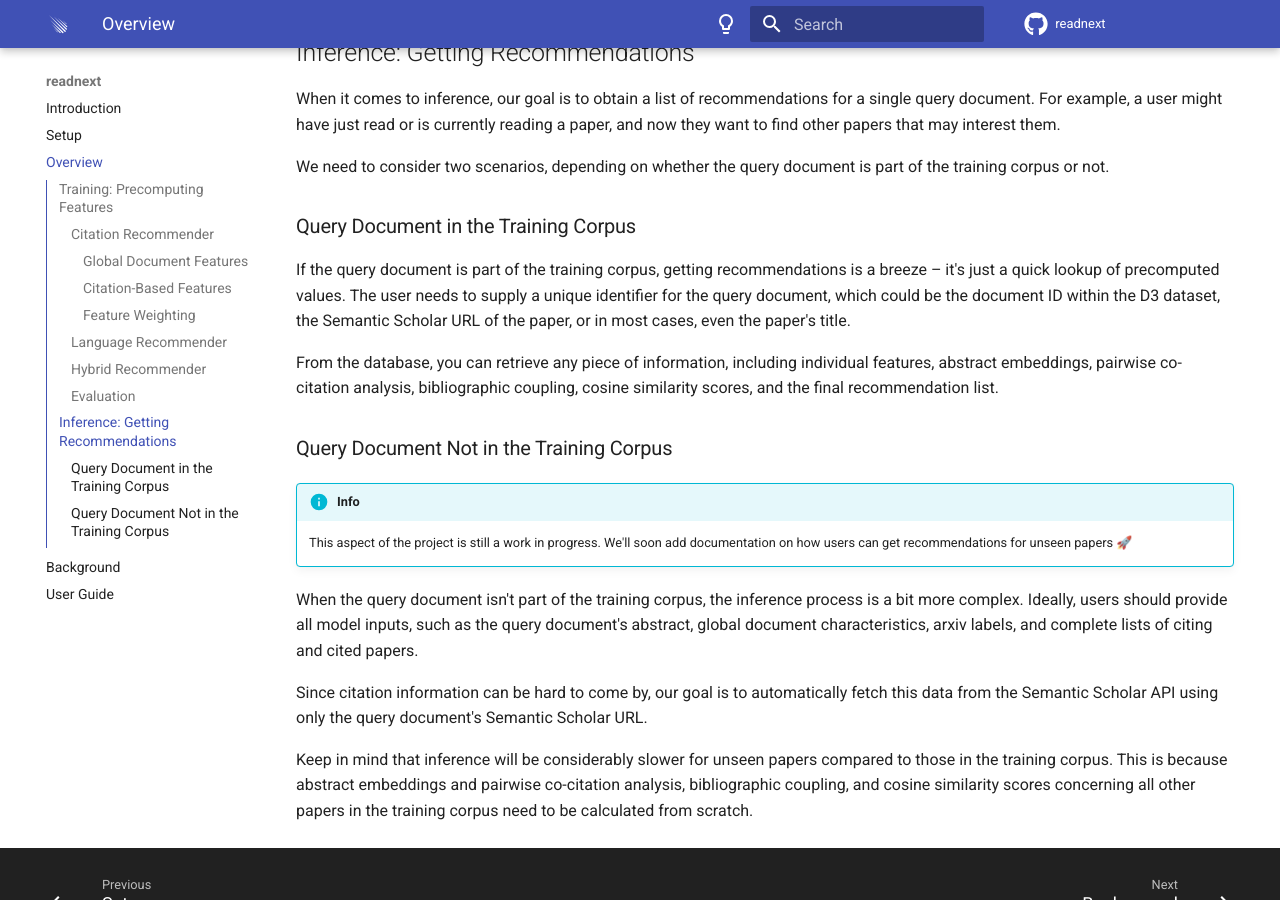
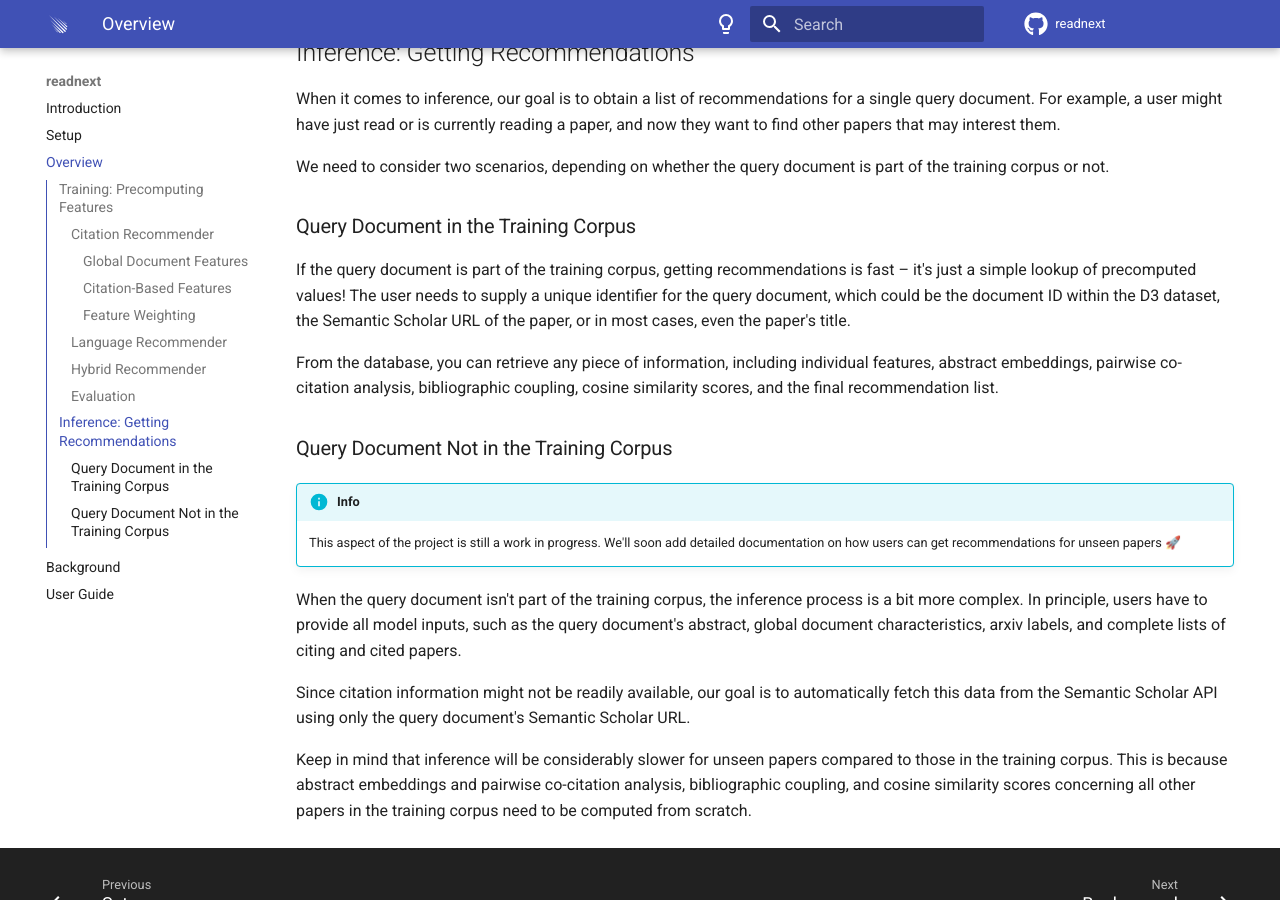
Before and after one commit to joel-beck/readnext, an MkDocs documentation site: the page built from docs/overview.md, in a window 1280 px wide and 900 px high, scrolled down 2554 px. Built offline with MkDocs 1.6.1 and Material for MkDocs 9.7.7, drawn with Linux system fonts in a browser that asks for light colours; comment, search, counter and statistics services are not loaded.

Commit message:
updated docs

```diff
--- a/docs/overview.md
+++ b/docs/overview.md
@@ -79,7 +79,7 @@ We need to consider two scenarios, depending on whether the query document is pa
 
 ### Query Document in the Training Corpus
 
-If the query document is part of the training corpus, getting recommendations is a breeze – it's just a quick lookup of precomputed values.
+If the query document is part of the training corpus, getting recommendations is fast – it's just a simple lookup of precomputed values!
 The user needs to supply a unique identifier for the query document, which could be the document ID within the D3 dataset, the Semantic Scholar URL of the paper, or in most cases, even the paper's title.
 
 From the database, you can retrieve any piece of information, including individual features, abstract embeddings, pairwise co-citation analysis, bibliographic coupling, cosine similarity scores, and the final recommendation list.
@@ -89,12 +89,12 @@ From the database, you can retrieve any piece of information, including individu
 !!! info
 
     This aspect of the project is still a work in progress.
-    We'll soon add documentation on how users can get recommendations for unseen papers 🚀
+    We'll soon add detailed documentation on how users can get recommendations for unseen papers 🚀
 
 When the query document isn't part of the training corpus, the inference process is a bit more complex.
-Ideally, users should provide all model inputs, such as the query document's abstract, global document characteristics, arxiv labels, and complete lists of citing and cited papers.
+In principle, users have to provide all model inputs, such as the query document's abstract, global document characteristics, arxiv labels, and complete lists of citing and cited papers.
 
-Since citation information can be hard to come by, our goal is to automatically fetch this data from the Semantic Scholar API using only the query document's Semantic Scholar URL.
+Since citation information might not be readily available, our goal is to automatically fetch this data from the Semantic Scholar API using only the query document's Semantic Scholar URL.
 
 Keep in mind that inference will be considerably slower for unseen papers compared to those in the training corpus.
-This is because abstract embeddings and pairwise co-citation analysis, bibliographic coupling, and cosine similarity scores concerning all other papers in the training corpus need to be calculated from scratch.
+This is because abstract embeddings and pairwise co-citation analysis, bibliographic coupling, and cosine similarity scores concerning all other papers in the training corpus need to be computed from scratch.
```
Also changed, not shown: 1 other file.
